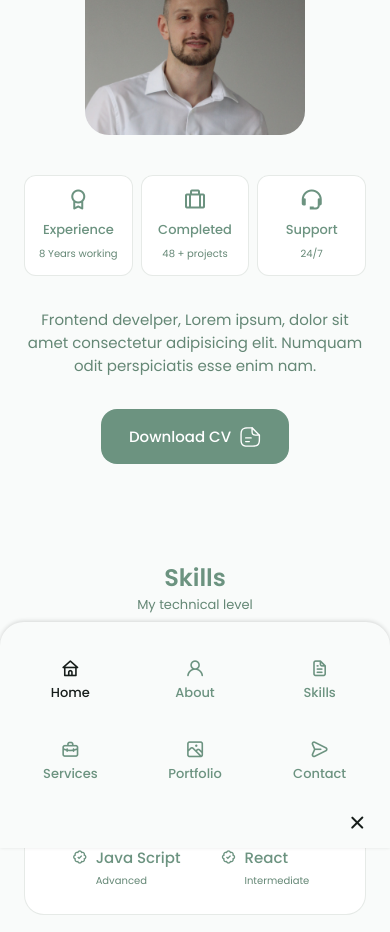
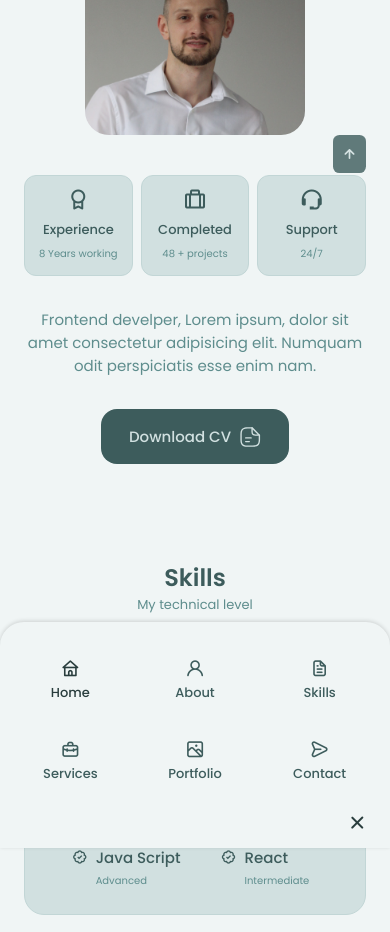
Before and after one commit to Potykun/my-portfolio, a React (Create React App) app: page / in a window 390 px wide. Shown: the part 840-1772 px from the top of the page. Built offline with nearby package versions, Linux system fonts and the light colour scheme.

Commit message:
compleated first part

```diff
--- a/src/App.css
+++ b/src/App.css
@@ -7,14 +7,14 @@
 
 	/*========== Colors ==========*/
 	/*Color mode HSL(hue, saturation, lightness)*/
-	--hue: 150;
-	--sat: 15%;
-	--title-color: hsl(var(--hue), var(--sat), 50%);
-	--title-color-dark: hsl(var(--hue), var(--sat), 10%);
+	--hue: 180;
+	--sat: 20%;
+	--title-color: hsl(var(--hue), var(--sat), 30%);
+	--title-color-dark: hsl(var(--hue), var(--sat), 20%);
 	--text-color: hsl(var(--hue), var(--sat), 46%);
-	--body-color: hsl(var(--hue), var(--sat), 98%);
-	--container-color: #fff;
-	--border-color: rgba(15, 49, 28, 0.1);
+	--body-color: hsl(var(--hue), var(--sat), 95%);
+	--container-color: hsl(var(--hue), var(--sat), 85%);
+	--border-color: hsl(var(--hue), var(--sat), 80%);
 
 	/*========== Font and typography ==========*/
 	--body-font: "Poppins", sans-serif;
--- a/src/App.js
+++ b/src/App.js
@@ -5,6 +5,7 @@
 import Header from "./components/Header/Header";
 import Home from "./components/Home/Home";
 import Qualification from "./components/Qualification/Qualification";
+import ScrollUp from "./components/ScrollUp/ScrollUp";
 import Services from "./components/Services/Services";
 import Skills from "./components/Skills/Skills";
 import Testimonials from "./components/Testimonials/Testimonials";
@@ -21,8 +22,9 @@
 				<Qualification></Qualification>
 				<Testimonials></Testimonials>
 				<Contacts></Contacts>
-				<Footer></Footer>
 			</main>
+			<Footer></Footer>
+			<ScrollUp></ScrollUp>
 		</>
 	);
 }
--- a/src/components/Header/Header.jsx
+++ b/src/components/Header/Header.jsx
@@ -2,7 +2,14 @@
 import "./header.css";
 
 const Header = () => {
+	window.addEventListener("scroll", function () {
+		const header = document.querySelector(".header");
+		if (this.scrollY >= 80) header.classList.add("scroll-header");
+		else header.classList.remove("scroll-header");
+	});
+
 	const [toggle, setToggle] = useState(false);
+	const [activeNav, setActiveNav] = useState("#home");
 	return (
 		<header className="header">
 			<nav className="nav conteiner">
@@ -17,7 +24,14 @@
 						<li className="nav__item">
 							<a
 								href="#home"
-								className="nav__link active-link"
+								className={
+									activeNav === "#home"
+										? "nav__link active-link"
+										: "nav__link"
+								}
+								onClick={() => {
+									setActiveNav("#home");
+								}}
 							>
 								<i className="uil uil-home nav__icon"></i>Home
 							</a>
@@ -25,7 +39,14 @@
 						<li className="nav__item">
 							<a
 								href="#about"
-								className="nav__link"
+								className={
+									activeNav === "#about"
+										? "nav__link active-link"
+										: "nav__link"
+								}
+								onClick={() => {
+									setActiveNav("#about");
+								}}
 							>
 								<i className="uil uil-user nav__icon"></i>About
 							</a>
@@ -33,7 +54,14 @@
 						<li className="nav__item">
 							<a
 								href="#skills"
-								className="nav__link"
+								className={
+									activeNav === "#skills"
+										? "nav__link active-link"
+										: "nav__link"
+								}
+								onClick={() => {
+									setActiveNav("#skills");
+								}}
 							>
 								<i className="uil uil-file-alt nav__icon"></i>Skills
 							</a>
@@ -41,7 +69,14 @@
 						<li className="nav__item">
 							<a
 								href="#services"
-								className="nav__link"
+								className={
+									activeNav === "#services"
+										? "nav__link active-link"
+										: "nav__link"
+								}
+								onClick={() => {
+									setActiveNav("#services");
+								}}
 							>
 								<i className="uil uil-briefcase-alt nav__icon"></i>
 								Services
@@ -50,7 +85,14 @@
 						<li className="nav__item">
 							<a
 								href="#portfolio"
-								className="nav__link"
+								className={
+									activeNav === "#portfolio"
+										? "nav__link active-link"
+										: "nav__link"
+								}
+								onClick={() => {
+									setActiveNav("#portfolio");
+								}}
 							>
 								<i className="uil uil-scenery nav__icon"></i>Portfolio
 							</a>
@@ -58,7 +100,14 @@
 						<li className="nav__item">
 							<a
 								href="#contact"
-								className="nav__link"
+								className={
+									activeNav === "#contact"
+										? "nav__link active-link"
+										: "nav__link"
+								}
+								onClick={() => {
+									setActiveNav("#contact");
+								}}
 							>
 								<i className="uil uil-message nav__icon"></i>Contact
 							</a>
--- a/src/components/Header/header.css
+++ b/src/components/Header/header.css
@@ -7,7 +7,7 @@
 	background-color: var(--conteiner-color);
 }
 .nav {
-	height: calc(var(--header-height)+1.5rem);
+	height: calc(var(--header-height) + 1.5rem);
 	display: flex;
 	justify-content: space-between;
 	align-items: center;
@@ -95,6 +95,11 @@
 	}
 }
 
+.scroll-header {
+	box-shadow: 0 -1px 4px var(--border-color);
+	background-color: var(--border-color);
+}
+
 @media screen and (max-width: 350px) {
 	.nav__menu {
 		padding: 2rem 0.25rem 4rem;
--- /dev/null
+++ b/src/components/ScrollUp/ScrollUp.jsx
@@ -0,0 +1,20 @@
+import React from "react";
+import "./scrollUp.css";
+
+function ScrollUp() {
+	window.addEventListener("scroll", function () {
+		const scrollUp = document.querySelector(".scrollup");
+		if (this.scrollY >= 560) scrollUp.classList.add("show-scroll");
+		else scrollUp.classList.remove("show-scroll");
+	});
+	return (
+		<a
+			href="#"
+			className="scrollup"
+		>
+			<i className="uil uil-arrow-up scrollup__icon"></i>
+		</a>
+	);
+}
+
+export default ScrollUp;
--- /dev/null
+++ b/src/components/ScrollUp/scrollUp.css
@@ -0,0 +1,41 @@
+.scrollup {
+	position: fixed;
+	right: 2.5rem;
+	bottom: -20%;
+	background-color: var(--title-color);
+	opacity: 0.8;
+	padding: 0.3rem 0.5rem;
+	border-radius: 0.4rem;
+	z-index: var(--z-tooltip);
+	transition: 0.4s;
+}
+.scrollup__icon {
+	font-size: 1.5rem;
+	color: var(--container-color);
+}
+.scrollup:hover {
+	background-color: var(--title-color-dark);
+}
+
+.show-scroll {
+	bottom: 3rem;
+}
+@media screen and (max-width: 992px) {
+	.scrollup {
+		right: 1.5rem;
+		padding: 0.25rem 0.4rem;
+	}
+	.scrollup__icon {
+		font-size: 1.25rem;
+	}
+}
+@media screen and (max-width: 768px) {
+	.show-scroll {
+		bottom: 4rem;
+	}
+}
+@media screen and (max-width: 350px) {
+	.scrollup {
+		right: 1rem;
+	}
+}
--- a/src/components/Testimonials/testimonials.css
+++ b/src/components/Testimonials/testimonials.css
@@ -24,6 +24,10 @@
 }
 .swiper-pagination-bullet {
 	background-color: var(--text-color) !important;
+	opacity: 0.5 !important;
+}
+.swiper-pagination-bullet-active {
+	opacity: 1 !important;
 }
 @media screen and (max-width: 992px) {
 	.testimonial__conteiner {
```
